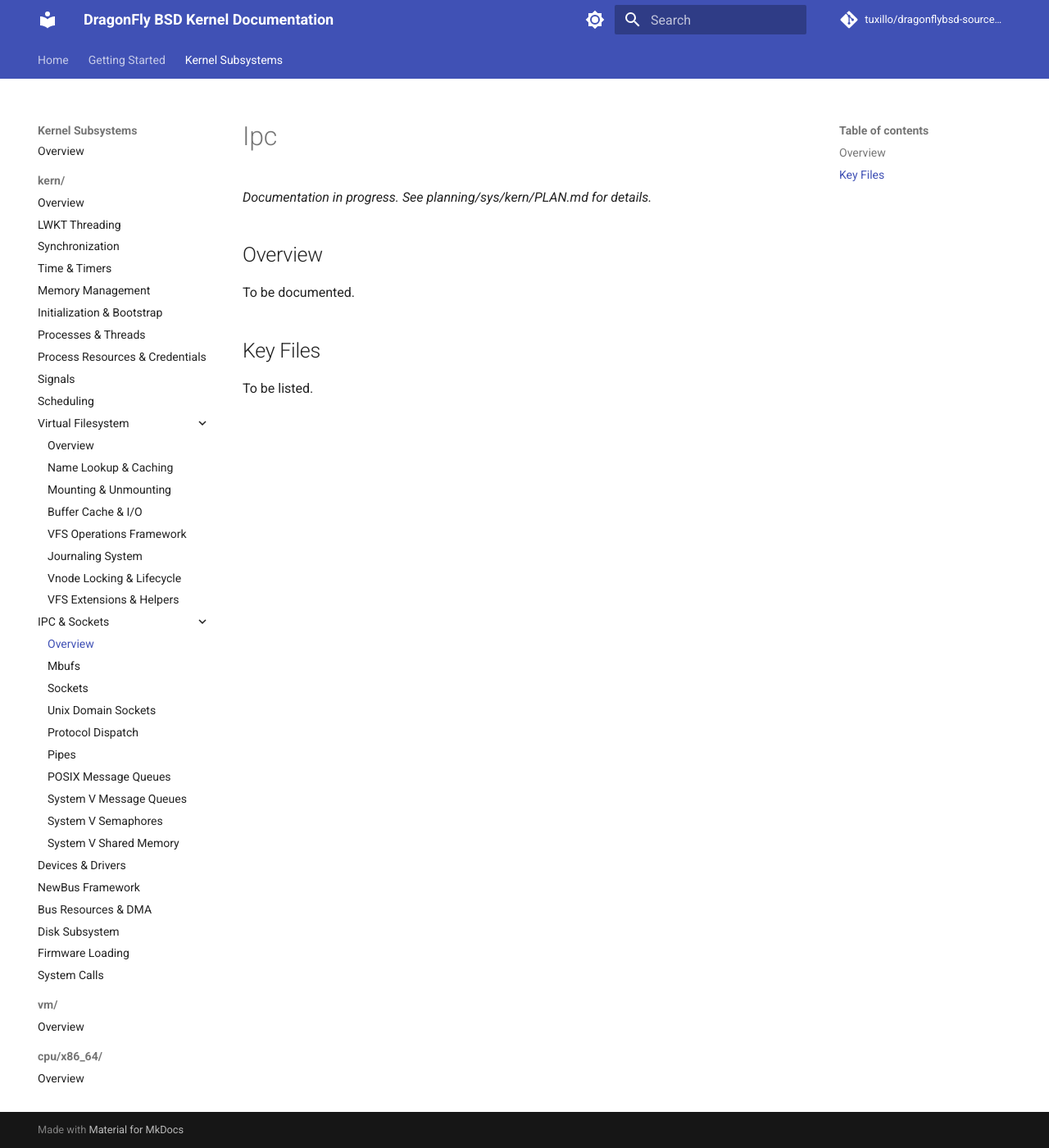
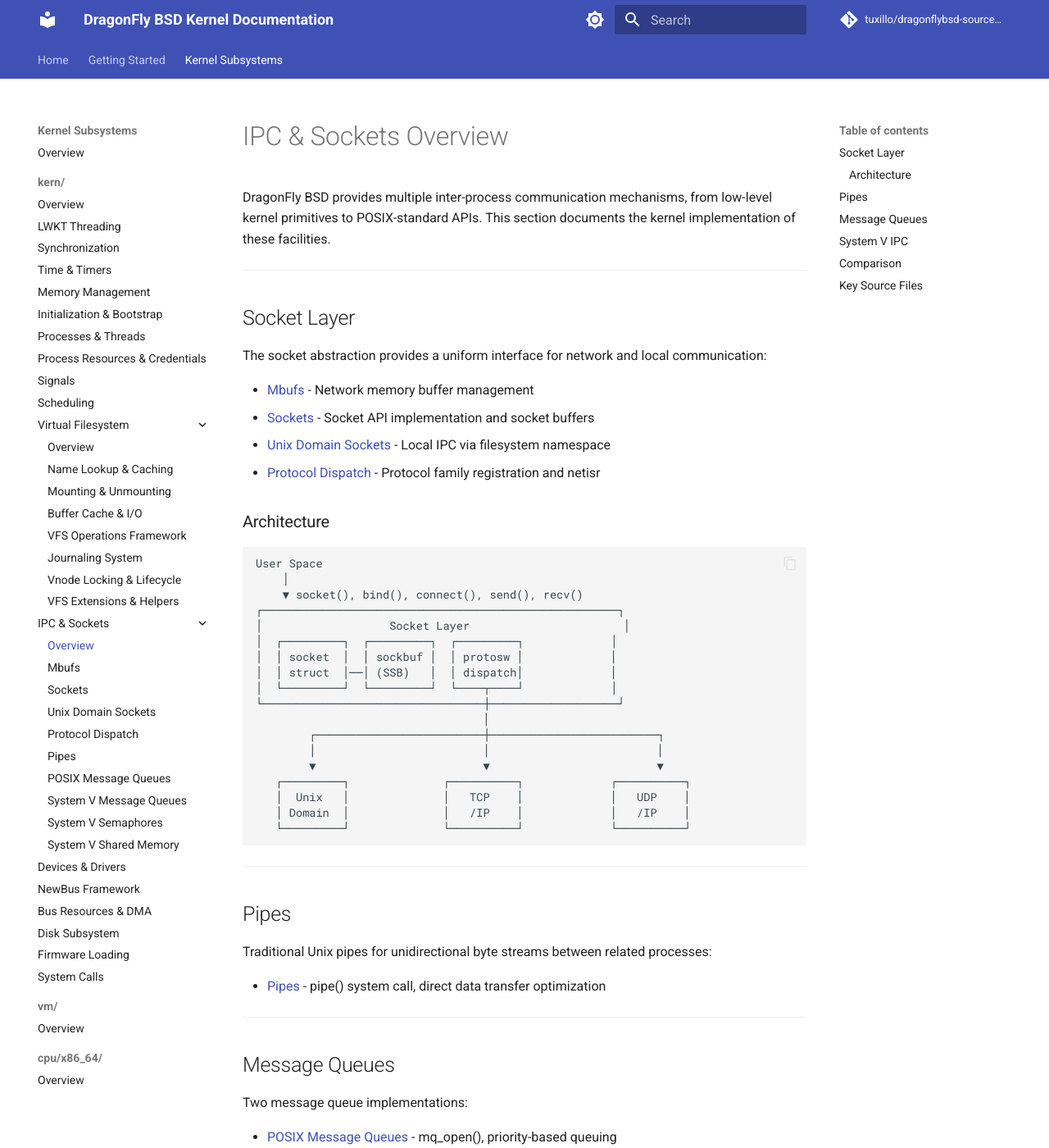
Before and after one commit to tuxillo/dragonflybsd-source-docs, an MkDocs documentation site: the page built from docs/sys/kern/ipc.md, in a window 1280 px wide and 1400 px high. Shown: the whole window at 82% size. Built offline with MkDocs 1.6.1 and Material for MkDocs 9.7.7, drawn with Linux system fonts in a browser that asks for light colours; comment, search, counter and statistics services are not loaded; some of the changed text lies outside the part shown.

Commit message:
docs(kern): add IPC overview page linking all IPC subsystem docs
Replace placeholder with proper overview that ties together all
IPC documentation: sockets, mbufs, unix domain sockets, protocol
dispatch, pipes, POSIX mqueue, and System V IPC (msg, sem, shm).

````diff
--- a/docs/sys/kern/ipc.md
+++ b/docs/sys/kern/ipc.md
@@ -1,11 +1,99 @@
-# Ipc
+# IPC & Sockets Overview
 
-*Documentation in progress. See planning/sys/kern/PLAN.md for details.*
+DragonFly BSD provides multiple inter-process communication mechanisms,
+from low-level kernel primitives to POSIX-standard APIs. This section
+documents the kernel implementation of these facilities.
 
-## Overview
+---
 
-To be documented.
+## Socket Layer
 
-## Key Files
+The socket abstraction provides a uniform interface for network and local
+communication:
 
-To be listed.
+- [Mbufs](ipc/mbufs.md) - Network memory buffer management
+- [Sockets](ipc/sockets.md) - Socket API implementation and socket buffers
+- [Unix Domain Sockets](ipc/unix-sockets.md) - Local IPC via filesystem namespace
+- [Protocol Dispatch](ipc/protocol-dispatch.md) - Protocol family registration and netisr
+
+### Architecture
+
+```
+User Space
+    │
+    ▼ socket(), bind(), connect(), send(), recv()
+┌─────────────────────────────────────────────────────┐
+│                   Socket Layer                       │
+│  ┌─────────┐  ┌─────────┐  ┌─────────┐             │
+│  │ socket  │  │ sockbuf │  │ protosw │             │
+│  │ struct  │──│ (SSB)   │  │ dispatch│             │
+│  └─────────┘  └─────────┘  └────┬────┘             │
+└─────────────────────────────────┼───────────────────┘
+                                  │
+        ┌─────────────────────────┼─────────────────────────┐
+        │                         │                         │
+        ▼                         ▼                         ▼
+   ┌─────────┐              ┌──────────┐             ┌──────────┐
+   │  Unix   │              │   TCP    │             │   UDP    │
+   │ Domain  │              │   /IP    │             │   /IP    │
+   └─────────┘              └──────────┘             └──────────┘
+```
+
+---
+
+## Pipes
+
+Traditional Unix pipes for unidirectional byte streams between related processes:
+
+- [Pipes](ipc/pipes.md) - pipe() system call, direct data transfer optimization
+
+---
+
+## Message Queues
+
+Two message queue implementations:
+
+- [POSIX Message Queues](ipc/mqueue.md) - mq_open(), priority-based queuing
+- [System V Message Queues](ipc/sysv-msg.md) - msgget(), msgctl(), msgsnd(), msgrcv()
+
+---
+
+## System V IPC
+
+Classic System V IPC primitives:
+
+- [System V Message Queues](ipc/sysv-msg.md) - Message passing
+- [System V Semaphores](ipc/sysv-sem.md) - Counting semaphores with undo support
+- [System V Shared Memory](ipc/sysv-shm.md) - Shared memory segments
+
+All System V IPC facilities share common permission checking via `ipcperm()`
+and use integer keys for namespace management.
+
+---
+
+## Comparison
+
+| Mechanism | Scope | Data Model | Persistence | Best For |
+|-----------|-------|------------|-------------|----------|
+| Pipes | Related processes | Byte stream | Process lifetime | Simple parent-child |
+| Unix Sockets | Local system | Stream/Datagram | Filesystem | Local services, fd passing |
+| POSIX Mqueue | System-wide | Messages | Kernel (can persist) | Priority messaging |
+| SysV Mqueue | System-wide | Messages | Kernel | Legacy compatibility |
+| SysV Semaphores | System-wide | Counters | Kernel | Process synchronization |
+| SysV Shm | System-wide | Raw memory | Kernel | High-bandwidth sharing |
+| TCP/UDP Sockets | Network | Stream/Datagram | Connection lifetime | Network communication |
+
+---
+
+## Key Source Files
+
+| File | Description |
+|------|-------------|
+| `sys/kern/uipc_socket.c` | Socket layer core |
+| `sys/kern/uipc_usrreq.c` | Unix domain sockets |
+| `sys/kern/uipc_mbuf.c` | Mbuf allocation |
+| `sys/kern/sys_pipe.c` | Pipe implementation |
+| `sys/kern/sys_mqueue.c` | POSIX message queues |
+| `sys/kern/sysv_msg.c` | System V messages |
+| `sys/kern/sysv_sem.c` | System V semaphores |
+| `sys/kern/sysv_shm.c` | System V shared memory |
````
